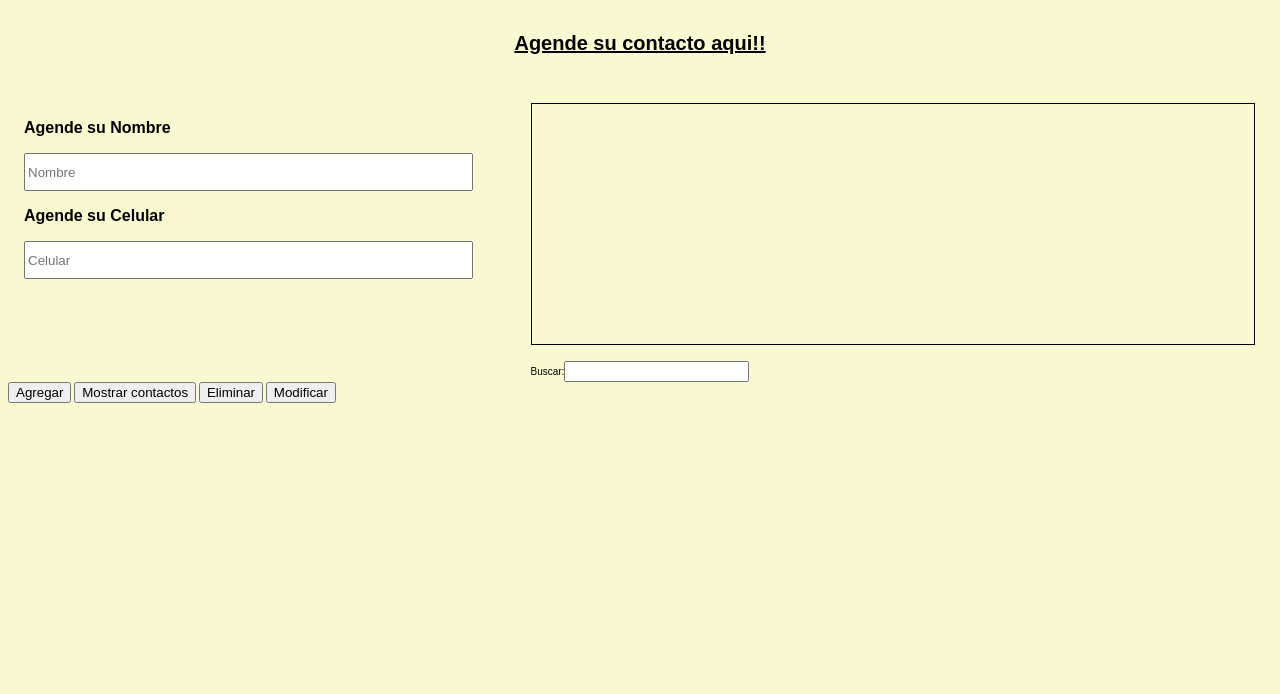
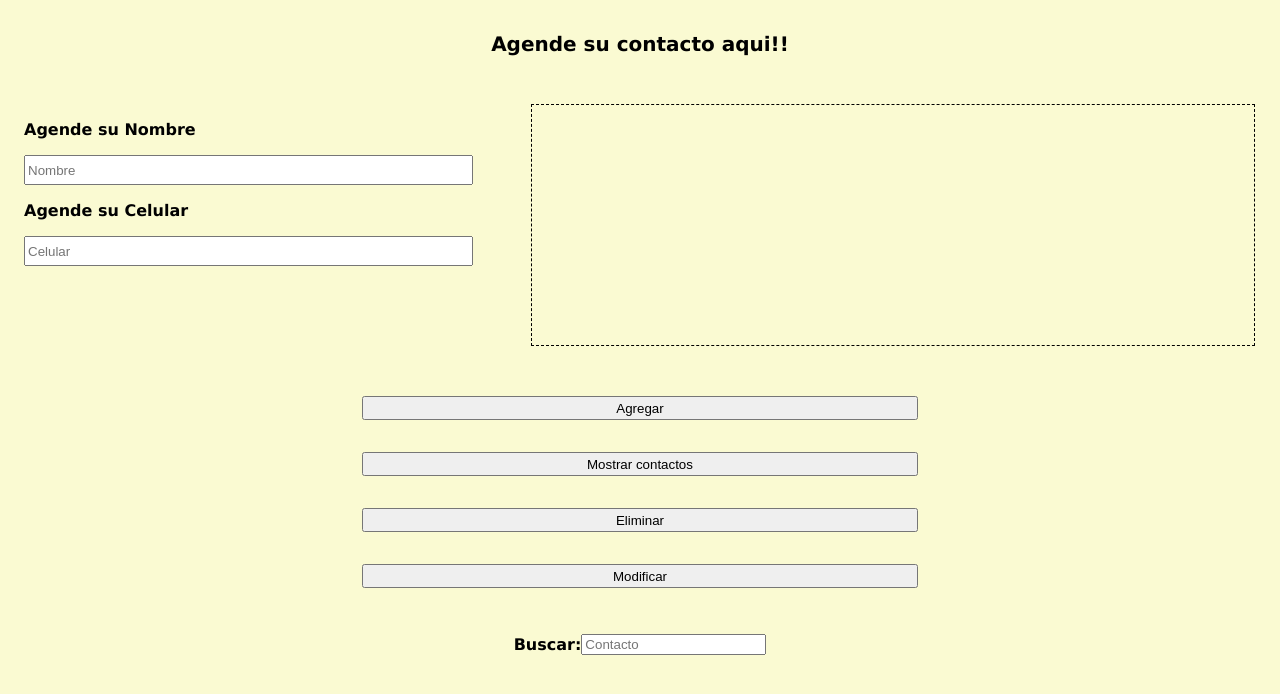
Before and after one commit to thaliaaris96/Proyecto-agenda, a plain HTML site: page index.html in a window 1280 px wide. Drawn offline with Linux system fonts and the light colour scheme.

Commit message:
modificando el css y corrigiendo hatml y js

```diff
--- a/index.html
+++ b/index.html
@@ -26,16 +26,16 @@
         </ul>
     </form>
 
-    <section class="buscar">
-        <label>Buscar:</label>
-        <input type="search" id="btnBuscar">
-    </section>
     <section class="uso__formulario">
         <input type="submit" id="btnAgregar" class="boton" value="Agregar">
         <input type="submit" id="btnMostrar" class="boton" value="Mostrar contactos">
         <input type="submit" id="btnEliminar" class="boton" value="Eliminar">
         <input type="submit" id="btnModificar" class="boton" value="Modificar">
     </section>
+    <section class="buscar">
+        <label>Buscar:</label>
+        <input type="search" id="btnBuscar" placeholder="Contacto">
+    </section>
 
     <script src="script.js"></script>
 </body>
--- a/script.js
+++ b/script.js
@@ -28,15 +28,8 @@ btnMostrar.addEventListener('click', function(){
     let contactosGuardados = JSON.parse(localStorage.getItem("contactos")) || [];
 
     contactosGuardados.forEach(contacto => {
-        list.innerHTML += `<li>${contacto.nombre}, ${contacto.telefono}</li>`;
+        list.innerHTML += `<li>${contacto.nombre}: ${contacto.telefono}
+        </li>`;
     });
 
-    let botonesEliminar = document.getElementsByClassName('btnEliminar');
-    for (let i = 0; i < botonesEliminar.length; i++) {
-        botonesEliminar[i].addEventListener('click', function(){
-            let index = this.getAttribute('data-index');
-            eliminarContacto(index);
-        });
-    }
-
 });
--- a/style.css
+++ b/style.css
@@ -1,4 +1,4 @@
-body {
+/* body {
     font-size: 62.5%;
     font-family: Arial, Helvetica, sans-serif;
     background-color: lightgoldenrodyellow;
@@ -65,3 +65,97 @@ form {
     justify-content: center;
     align-items: center;
 }
+*/
+
+body {
+    font-size: 62.5%;
+    font-family: 'Lucida Sans', 'Lucida Sans Regular', 'Lucida Grande', 'Lucida Sans Unicode', Geneva, Verdana, sans-serif;
+    background-color: lightgoldenrodyellow;
+}
+
+h1 {
+    text-align: center;
+    text-decoration: none;
+    margin: 2rem 0 3rem 0;
+}
+
+form {
+    display: grid;
+    margin-bottom: 1.2rem;
+}
+
+@media (min-width: 768px) {
+    form  {
+        grid-template-columns: 40% 60%;
+        width: 100%;
+    }
+}
+
+.item_form {
+    display: flex;
+    flex-direction: column;
+    justify-content: center;
+    align-items: center;
+}
+
+.item_form > input {
+    width: 90%;
+    height: 1.5rem;
+}
+
+.item_form > label {
+    font-size: 1rem;
+    padding: 1rem 0;
+    font-weight: bolder;
+}
+
+@media (min-width: 768px) {
+    .item_form {
+        padding-left: 1rem;
+        justify-content: left;
+        align-items: baseline;
+    }
+
+    .item_form > label {
+        font-size: 1rem;
+        text-align: left;
+    }
+}
+
+.contenedor {
+    height: 15rem;
+    width: 90%;
+    margin: 0 auto;
+    border: 1px dashed black;
+}
+
+.buscar {
+    display: flex;
+    justify-content: center;
+    align-items: center;
+}
+
+.buscar > label {
+    font-size: 1rem;
+    padding: 1rem 0;
+    font-weight: bolder;
+}
+
+.uso__formulario {
+    padding: 15px;
+    display: flex;
+    flex-direction: column;
+    justify-content: center;
+    align-items: center;
+}
+
+.uso__formulario > input {
+    width: 45%;
+    height: 1.5rem;
+    margin: 1rem 0;
+}
+.uso__formulario > input:hover {
+    color: rgb(9, 92, 9);
+    background-color: lightyellow;
+    border-color: rgb(9, 92, 9);
+}
```
